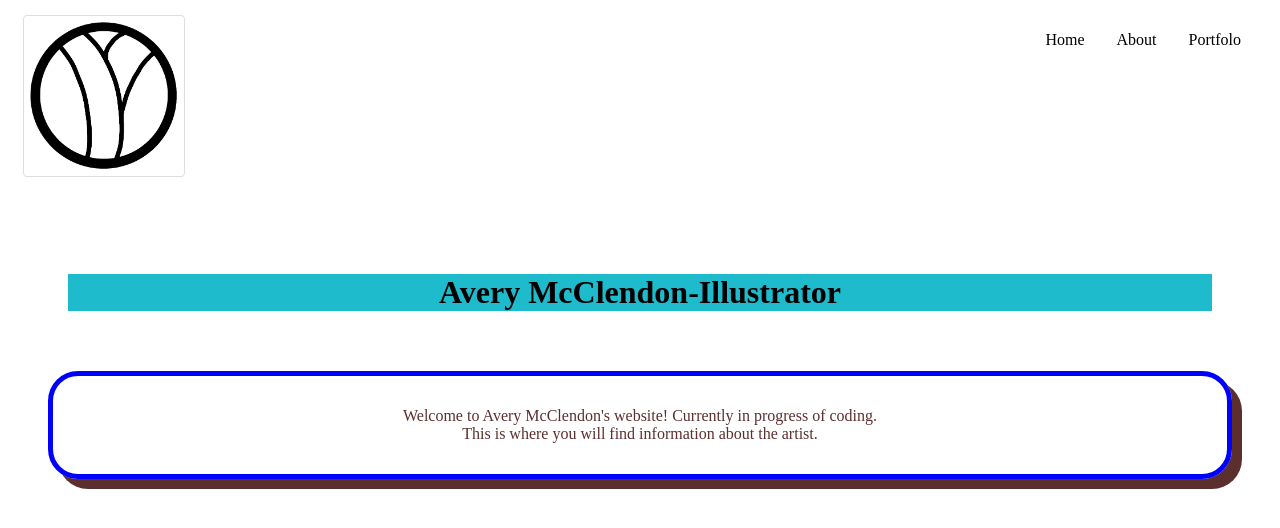
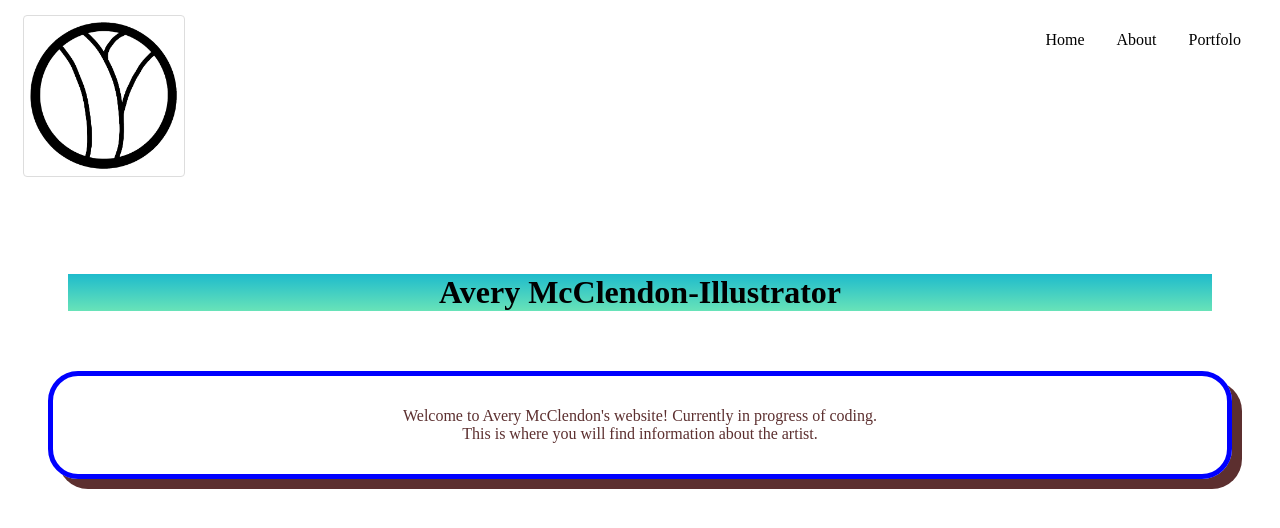
Before and after one commit to Dawnwolfsilver/Dawnaveri, a plain HTML site: page index.html in a window 1280 px wide. Drawn offline with Linux system fonts and the light colour scheme.

Commit message:
added gradient

```diff
--- a/mystyle.css
+++ b/mystyle.css
@@ -4,6 +4,7 @@ body {
 	margin: 60px;
 	background-color:#1ebbcc;
 	text-align: center;
+	background-image: linear-gradient(#1ebbcc, #68e3b8);
 }
 
 #paragraphstyle {
```
